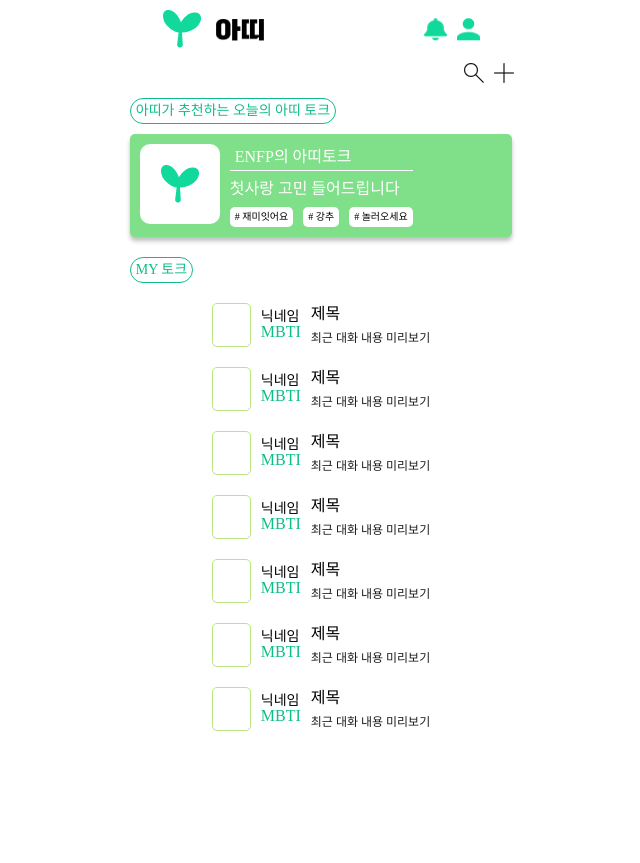
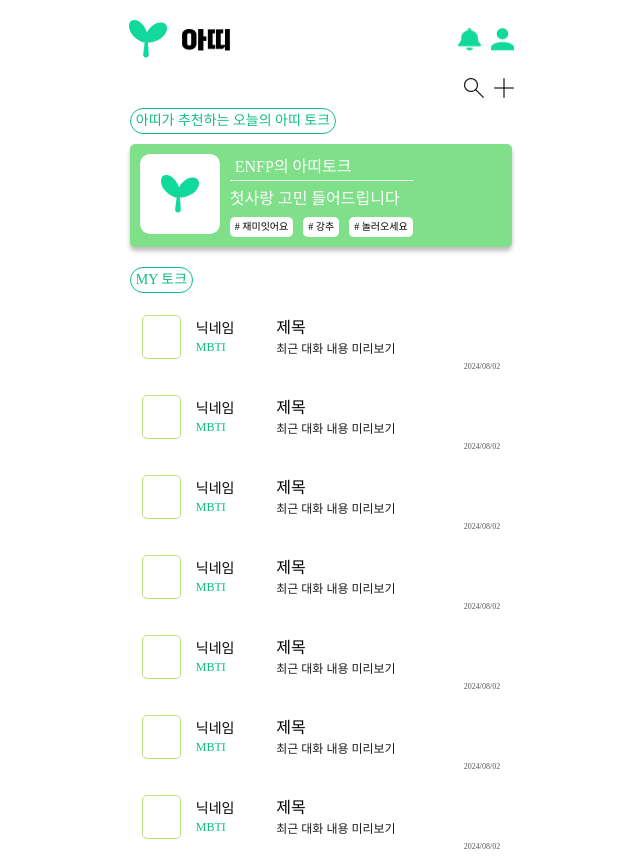
Before and after one commit to ATTI-UMC/ATTI-frontend, a React (Vite) app: page /attitalk in a window 1280 px wide. Shown: the whole page, without its empty margins (319-959 px from the left). Before the commit the page ends 800 px from the top, so only its background shows below. Built offline with nearby package versions, Linux system fonts and the light colour scheme.

Commit message:
attitalk ui 컴포넌트 수정

```diff
--- a/src/components/MainHeader.jsx
+++ b/src/components/MainHeader.jsx
@@ -36,11 +36,12 @@ export default MainHeader;
 
 const HeaderContainer = styled.div`
   display: flex;
+  align-items: center;
   justify-content: center;
-  align-items: center;
   width: 100%;
   height: 20%;
-  margin: 10px 20px;
+  margin: 20px;
+  padding: 0 20px;
 `;
 
 const LogoWrapper = styled.div`
@@ -48,7 +49,6 @@ const LogoWrapper = styled.div`
   justify-content: flex-start;
   align-items: center;
   gap: 15px;
-  margin-right: 160px;
 `;
 
 const IconWrapper = styled.div`
@@ -56,6 +56,7 @@ const IconWrapper = styled.div`
   justify-content: center;
   align-items: center;
   gap: 10px;
+  margin-left: auto;
 `;
 
 const MainLogo = styled.img`
--- a/src/components/attitalk/TalkPreview.jsx
+++ b/src/components/attitalk/TalkPreview.jsx
@@ -16,7 +16,7 @@ const TalkPreview = () => {
           <Preview>최근 대화 내용 미리보기</Preview>
         </ChatWrapper>
       </ChatContainer>
-      <Date></Date>
+      <Date>2024/08/02</Date>
     </Container>
   );
 };
@@ -26,14 +26,15 @@ export default TalkPreview;
 const Container = styled.div`
   display: flex;
   flex-direction: column;
-  padding: 10px;
+  width: 100%;
+  padding: 12px;
+  cursor: pointer;
 `;
 
 const ChatContainer = styled.div`
   display: flex;
-  justify-content: center;
+  justify-content: flex-start;
   align-items: center;
-  gap: 10px;
 `;
 
 const ImageWrapper = styled.div`
@@ -41,11 +42,19 @@ const ImageWrapper = styled.div`
   height: 44px;
   border: 1px solid #b8e581;
   border-radius: 5px;
+  margin-right: 15px;
 `;
 
 const Image = styled.img``;
 
-const InfoWrapper = styled.div``;
+const InfoWrapper = styled.div`
+  display: flex;
+  flex-direction: column;
+  justify-content: center;
+  align-items: flex-start;
+  gap: 5px;
+  flex-grow: 2;
+`;
 
 const Nickname = styled.div`
   font-weight: 400;
@@ -54,24 +63,28 @@ const Nickname = styled.div`
 
 const Mbti = styled.div`
   color: rgba(15, 189, 136, 1);
+  font-size: 12px;
 `;
 
 const ChatWrapper = styled.div`
   display: flex;
   flex-direction: column;
+  flex-grow: 5;
 `;
 
 const ChatTitle = styled.div`
-  margin-bottom: 10px;
+  margin-bottom: 7px;
 `;
 
 const Preview = styled.div`
   font-size: 12px;
+  font-weight: 300;
   color: #1c1b1f;
 `;
 const Date = styled.div`
-  justify-self: flex-end;
   font-weight: 300;
   font-size: 8px;
   color: #5a5a5a;
+  margin-left: auto;
+  margin-top: 4px;
 `;
--- a/src/components/attitalk/main/Header.jsx
+++ b/src/components/attitalk/main/Header.jsx
@@ -40,7 +40,7 @@ const HeaderContainer = styled.div`
   justify-content: flex-end;
   align-items: center;
   width: 100%;
-  margin: 5px 20px;
+  margin: 0 20px;
   gap: 10px;
 `;
 
--- a/src/components/attitalk/main/Mytalk.jsx
+++ b/src/components/attitalk/main/Mytalk.jsx
@@ -5,7 +5,6 @@ import TalkPreview from "../TalkPreview";
 const Mytalk = () => {
   return (
     <MytalkContainer>
-      <TalkWrapper>
       <TalkPreview />
       <TalkPreview />
       <TalkPreview />
@@ -13,7 +12,6 @@ const Mytalk = () => {
       <TalkPreview />
       <TalkPreview />
       <TalkPreview />
-      </TalkWrapper>
     </MytalkContainer>
   );
 };
@@ -23,17 +21,7 @@ export default Mytalk;
 const MytalkContainer = styled.div`
   display: flex;
   flex-direction: column;
-  height: 100%; /* 화면 전체를 차지 */
+  width: 100%;
   box-sizing: border-box;
+  overflow-y: auto;
 `;
-
-const TalkWrapper = styled.div`
-  display: flex;
-  flex-direction: column;
-  max-width: 425px;
-  width: 100%;
-  flex-grow: 1; /* 남은 공간을 모두 차지 */
-  margin: 0 auto;
-  overflow-y: auto; /* TalkWrapper 내부에서만 스크롤 가능 */
-  box-sizing: border-box;
-`;
--- a/src/pages/attitalk/Attitalk.jsx
+++ b/src/pages/attitalk/Attitalk.jsx
@@ -33,20 +33,18 @@ const AttitalkContainer = styled.div`
   display: flex;
   flex-direction: column;
   width: 100%;
-  height: 100%;
   align-items: center;
   justify-content: center;
   background: #fff;
 `;
-
 const ContentWrapper = styled.div`
   width: 90%;
-`;
-
-const Wrapper = styled.div`
-  height: 40%;
+  display: flex;
+  flex-direction: column;
+  flex-grow: 1; /* 남은 공간을 채우도록 설정 */
 `;
 
 const MytalkWrapper = styled.div`
-  max-height: 70%;
+  flex-grow: 1; /* 남은 공간을 채우도록 설정 */
+  overflow-y: auto; /* 스크롤 설정 */
 `;
```
Lines whose indentation alone changed are shown as unchanged.
